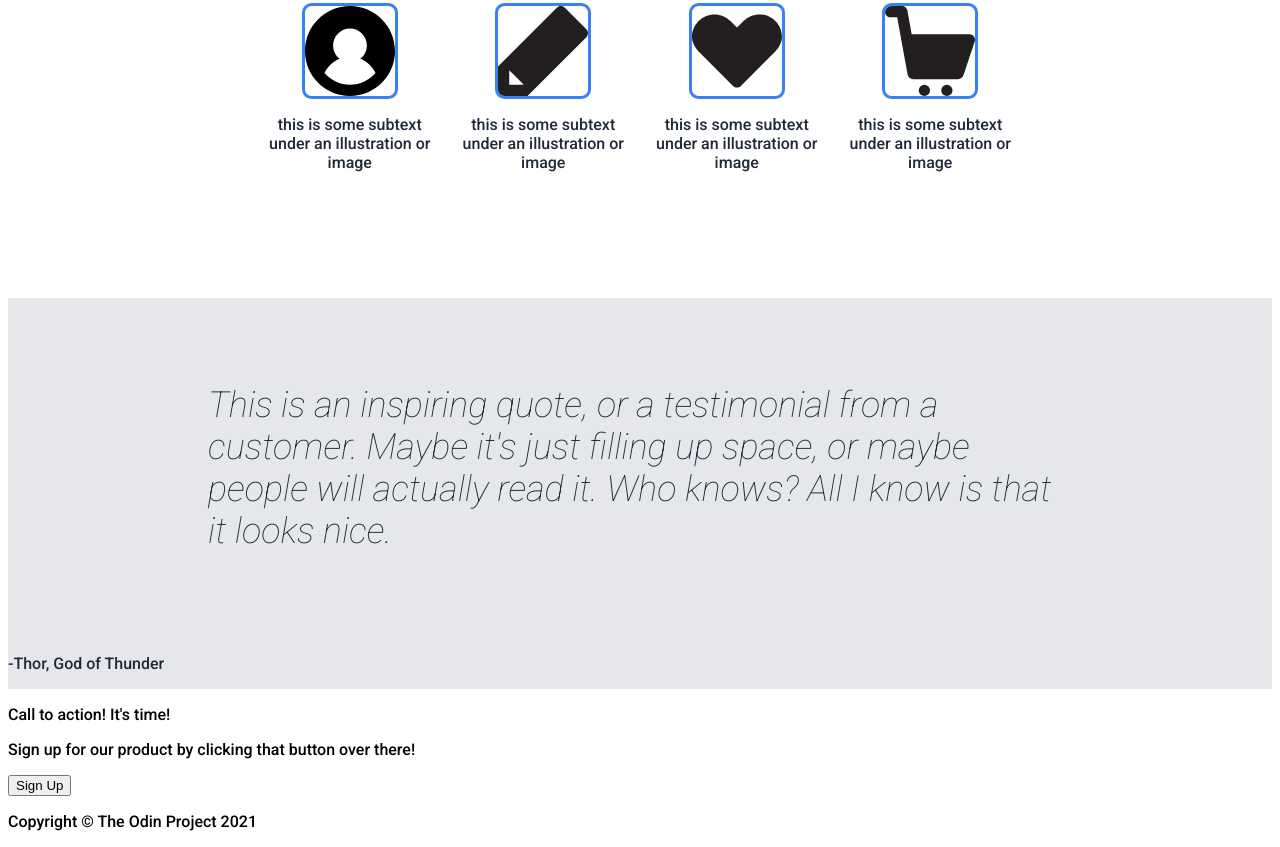
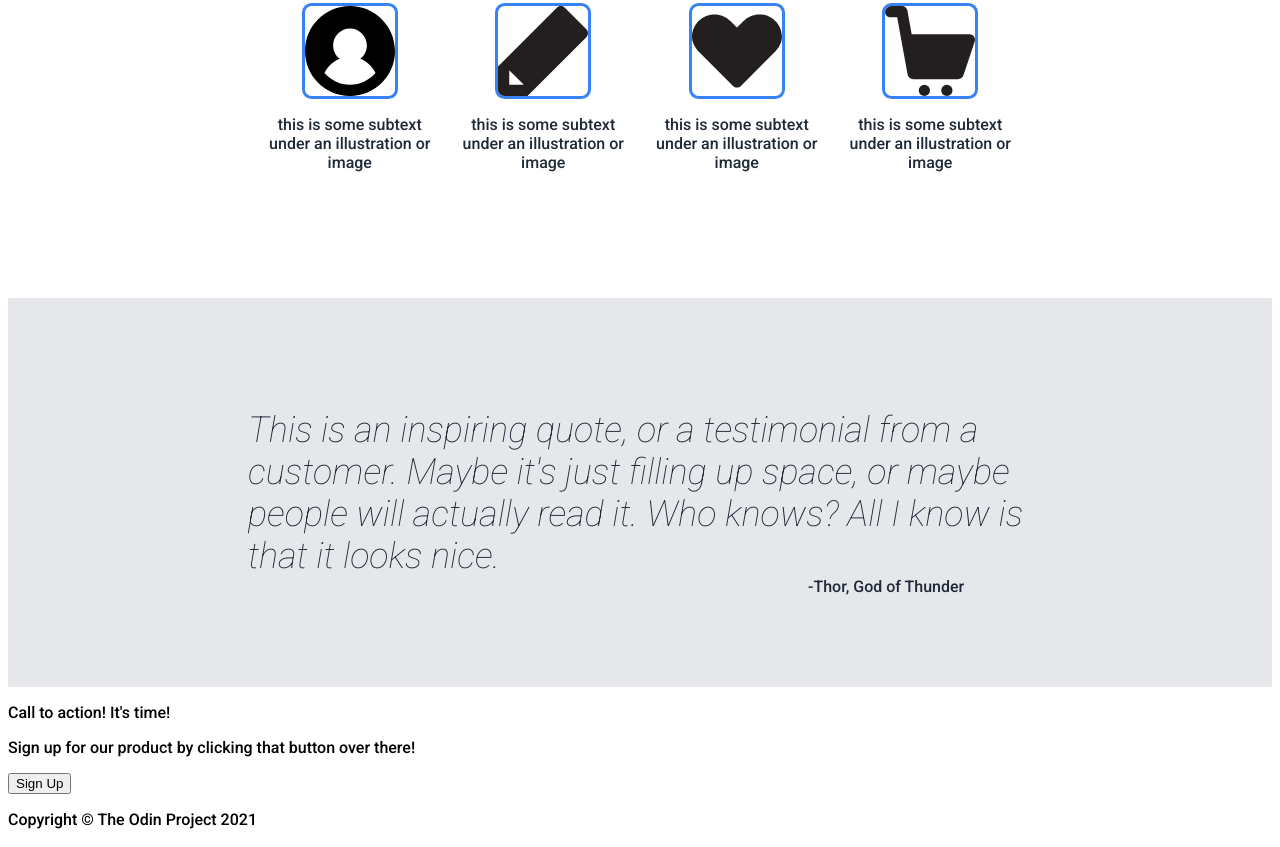
Before and after one commit to pbbyrro/odin-landing-page, a plain HTML site: page index.html in a window 1280 px wide. Shown: the part 574-1421 px from the top of the page. Drawn offline with Linux system fonts and the light colour scheme.

Commit message:
Style quote author

```diff
--- a/style.css
+++ b/style.css
@@ -156,5 +156,16 @@ body {
     font-weight: var(--fw-quote-text);
     justify-content: center;
     align-items: center;
-    padding: 50px 200px;
+    padding-left: 240px;
+    padding-right: 240px;
+    padding-top: 75px;
+    padding-bottom: 0;
+    margin-bottom: 0;
 }
+
+.quote-author {
+    padding-left: 800px;
+    padding-top: 0;
+    margin-top: 0;
+    padding-bottom: 75px;
+}
```
